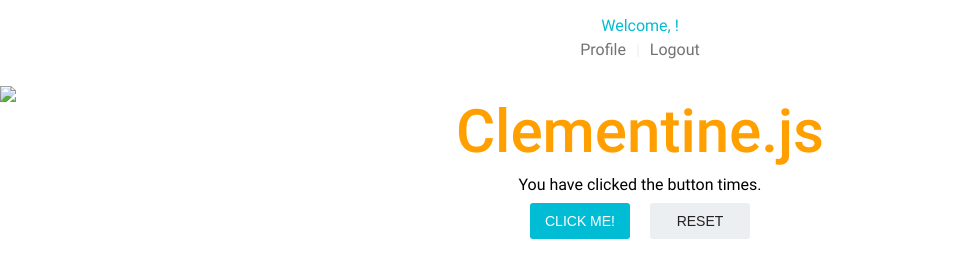
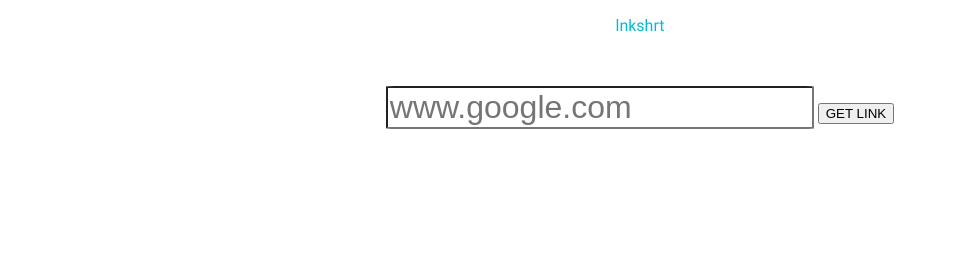
Before and after one commit to eiselems/link-shortener-node, a website: page public/index.html in a window 1280 px wide. Shown: the whole page, without its empty margins (0-957 px from the left). Drawn offline with Linux system fonts and the light colour scheme; files whose address does not match are found by name.

Commit message:
added quick and dirty gui

```diff
--- a/public/css/main.css
+++ b/public/css/main.css
@@ -34,9 +34,26 @@
 	margin: 8px 0 0 0;
 }
 
+.container {
+	max-width: 900px;
+	margin: auto;
+}
+
 .container p {
 	text-align: center;
 	padding: 0;
+}
+
+.container div {
+	text-align: center;
+	widtH: 100%;
+	margin: auto;
+}
+
+#linkInput {
+	font-size: 32px;
+	border-radius: 2%;
+
 }
 
 /****** Header Styling ******/
--- a/public/index.html
+++ b/public/index.html
@@ -3,37 +3,27 @@
 <html>
 
 	<head>
-		<title>Clementine.js - The elegant and lightweight full stack JavaScript boilerplate.</title>
+		<title>lnkshrt - shortening your links like a pro!</title>
 
 		<link href="/public/css/main.css" rel="stylesheet" type="text/css">
 	</head>
 
 	<header>
-		<p>Welcome, <span id="display-name"></span>!</p>
-		<a class="menu" href="/profile">Profile</a>
-		<p>|</p>
-		<a class="menu" href="/logout">Logout</a>
+		<p>lnkshrt</p>
 	</header>
 
 	<body>
-		<div class="container">
-			<img src="/public/img/clementine_150.png" />
-			<br />
-			<p class="clementine-text">Clementine.js</p>
-		</div>
 
 		<div class="container">
-			<p>You have clicked the button <span id="click-nbr"></span> times.</p>
-			<br />
-			<div class="btn-container">
-				<button type="submit" class="btn btn-add">CLICK ME!</button>
-				<button class="btn btn-delete">RESET</button>
+			<div>
+				<input id="linkInput" type="url" class="form-control" placeholder="www.google.com">
+				<button id="getLinkButton">GET LINK</button>
+				<p id="output"></p>
 			</div>
 		</div>
 
 		<script type="text/javascript" src="common/ajax-functions.js"></script>
-		<script type="text/javascript" src="controllers/clickController.client.js"></script>
-		<script type="text/javascript" src="controllers/userController.client.js"></script>
+		<script type="text/javascript" src="controllers/linkController.client.js"></script>
 	</body>
 
 </html>
```
Also changed, not shown: app/controllers/linkController.client.js (+20 -3 lines).
